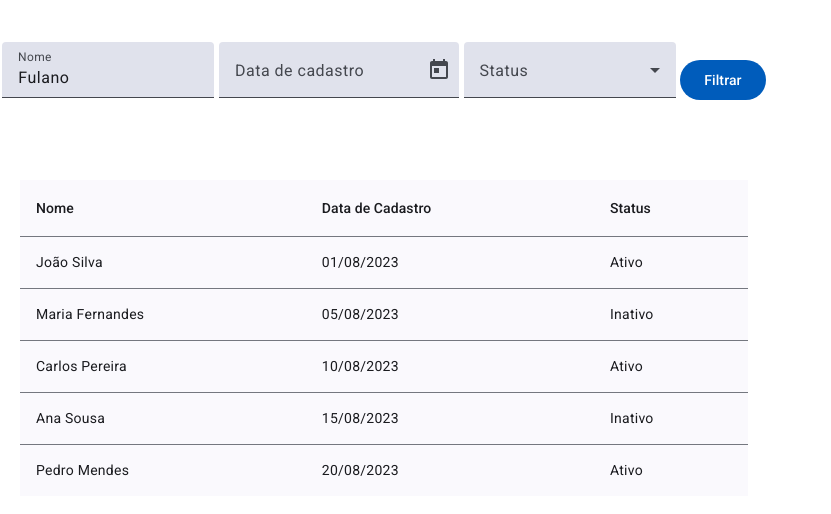
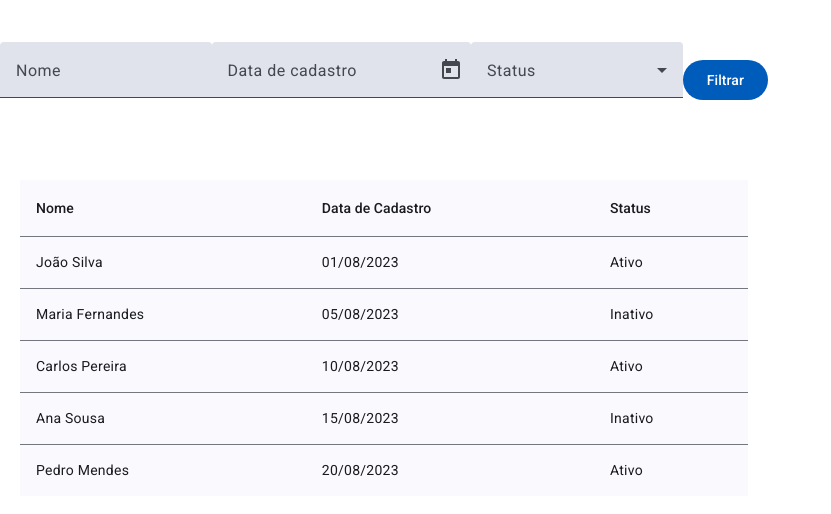
Before and after one commit to felipems1/users-filter, an Angular app: page / in a window 1280 px wide. Shown: the top 514 px of the page, without its empty margins (0-831 px from the left). Built offline with nearby package versions, Linux system fonts and the light colour scheme.

Commit message:
feat: add name filter to user list

```diff
--- a/src/app/app.component.html
+++ b/src/app/app.component.html
@@ -1,10 +1,10 @@
 <div class="flex h-screen">
   <div class="w-3/5 h-full flex flex-col">
     <div class="flex-grow">
-      <app-filter></app-filter>
+      <app-filter (onFilter)="onFilter($event)"></app-filter>
     </div>
     <div class="h-4/5">
-      <app-users-list [usersList]="users()" (userSelected)="onUserSelected($event)"></app-users-list>
+      <app-users-list [usersList]="usersListFiltered()" (userSelected)="onUserSelected($event)"></app-users-list>
     </div>
   </div>
   <div class="w-2/5 max-h-screen">
--- a/src/app/app.component.ts
+++ b/src/app/app.component.ts
@@ -1,9 +1,10 @@
-import { Component, signal } from '@angular/core';
+import { Component, OnInit, signal, WritableSignal } from '@angular/core';
 import { UserDetailsComponent } from './shared/components/user-details/user-details.component';
 import { FilterComponent } from './shared/components/filter/filter.component';
 import { UsersListComponent } from './shared/components/users-list/users-list.component';
 import { IUser } from './shared/interfaces/user/user.interface';
 import { UsersList } from './mocks/users-list';
+import { IFilterOptions } from './shared/interfaces/filter-options.inteface';
 
 @Component({
   selector: 'app-root',
@@ -12,13 +13,45 @@ import { UsersList } from './mocks/users-list';
   templateUrl: './app.component.html',
   styleUrl: './app.component.scss'
 })
-export class AppComponent {
+export class AppComponent implements OnInit {
   public readonly userSelected = signal<IUser>({} as IUser);
   public readonly showUserDetails = signal<boolean>(false);
-  public readonly users = signal<IUser[]>(UsersList);
+  public readonly usersList = signal<IUser[]>([]);
+  public readonly usersListFiltered = signal<IUser[]>([]);
+
+  ngOnInit(): void {
+    setTimeout(() => {
+      this.usersList.set(UsersList);
+      this.usersListFiltered.set(this.usersList());
+    }, 1000);
+  }
 
   onUserSelected(user: IUser): void {
     this.userSelected.set(user);
     this.showUserDetails.set(true);
   }
+
+  onFilter(filterOptions: IFilterOptions): void {
+    this.usersListFiltered.set(this.filterUsersList(filterOptions, this.usersList()));
+  }
+
+  filterUsersList(filterOptions: IFilterOptions, usersList: IUser[]): IUser[] {
+    let filteredList: IUser[] = [];
+
+    filteredList = this.filterUsersListByName(filterOptions.name, usersList);
+
+    return filteredList;
+  }
+
+  filterUsersListByName(name: string | undefined, usersList: IUser[]): IUser[] {
+    const NAME_NOT_TYPED = name === undefined;
+
+    if (NAME_NOT_TYPED) {
+      return usersList;
+    }
+
+    const filteredList = usersList.filter((user) => user.nome.toLocaleLowerCase().includes(name.toLocaleLowerCase()));
+
+    return filteredList;
+  }
 }
--- a/src/app/shared/components/filter/filter.component.html
+++ b/src/app/shared/components/filter/filter.component.html
@@ -1,29 +1,44 @@
 <div class="w-full h-full">
-  <form class="w-full h-full flex justify-around items-center">
+  <div class="w-full h-full flex justify-around items-center">
     <mat-form-field>
       <mat-label>Nome</mat-label>
-      <input matInput placeholder="Ex. Fulano da Silva" value="Fulano" />
+      <input
+        matInput
+        placeholder="Ex. Fulano da Silva"
+        [(ngModel)]="filterOptions.name"
+      />
     </mat-form-field>
 
     <mat-form-field>
       <mat-label>Data de cadastro</mat-label>
-      <input matInput [matDatepicker]="picker" />
+      <mat-date-range-input [rangePicker]="picker">
+        <input
+          matStartDate
+          placeholder="Start date"
+          [(ngModel)]="filterOptions.startDate"
+        />
+        <input
+          matEndDate
+          placeholder="End date"
+          [(ngModel)]="filterOptions.endDate"
+        />
+      </mat-date-range-input>
       <mat-datepicker-toggle
         matIconSuffix
         [for]="picker"
       ></mat-datepicker-toggle>
-      <mat-datepicker #picker></mat-datepicker>
+      <mat-date-range-picker #picker></mat-date-range-picker>
     </mat-form-field>
 
     <mat-form-field>
       <mat-label>Status</mat-label>
-      <mat-select>
-        @for (food of foods; track food) {
-        <mat-option [value]="food.value">{{ food.viewValue }}</mat-option>
+      <mat-select [(ngModel)]="filterOptions.status">
+        @for (status of statusList; track status) {
+        <mat-option [value]="status.value">{{ status.description }}</mat-option>
         }
       </mat-select>
     </mat-form-field>
 
-    <button mat-flat-button>Filtrar</button>
-  </form>
+    <button mat-flat-button (click)="onFilter()">Filtrar</button>
+  </div>
 </div>
--- a/src/app/shared/components/filter/filter.component.ts
+++ b/src/app/shared/components/filter/filter.component.ts
@@ -1,23 +1,37 @@
-import { Component } from '@angular/core';
+import { Component, output, signal } from '@angular/core';
 import { MatDatepickerModule } from '@angular/material/datepicker';
 import { MatInputModule } from '@angular/material/input';
 import { MatFormFieldModule } from '@angular/material/form-field';
 import { provideNativeDateAdapter } from '@angular/material/core';
 import { MatSelectModule } from '@angular/material/select';
 import { MatButtonModule } from '@angular/material/button';
+import { IFilterOptions } from '../../interfaces/filter-options.inteface';
+import { FormsModule } from '@angular/forms';
 
 @Component({
   selector: 'app-filter',
   standalone: true,
   providers: [provideNativeDateAdapter()],
-  imports: [MatFormFieldModule, MatInputModule, MatDatepickerModule, MatSelectModule, MatButtonModule],
+  imports: [MatFormFieldModule, MatInputModule, MatDatepickerModule, MatSelectModule, MatButtonModule, FormsModule],
   templateUrl: './filter.component.html',
   styleUrl: './filter.component.scss'
 })
 export class FilterComponent {
-  foods: any = [
-    { value: 'steak-0', viewValue: 'Steak' },
-    { value: 'pizza-1', viewValue: 'Pizza' },
-    { value: 'tacos-2', viewValue: 'Tacos' },
+  public readonly filterOptions: IFilterOptions = {
+    name: undefined,
+    startDate: undefined,
+    endDate: undefined,
+    status: undefined,
+  };
+
+  public readonly statusList = [
+    { description: 'Ativo', value: true },
+    { description: 'Inativo', value: false },
   ];
+
+  public readonly onFilterEmit = output<IFilterOptions>({ alias: 'onFilter' });
+
+  onFilter(): void {
+    this.onFilterEmit.emit(this.filterOptions);
+  };
 }
--- /dev/null
+++ b/src/app/shared/interfaces/filter-options.inteface.ts
@@ -0,0 +1,6 @@
+export interface IFilterOptions {
+  name: string | undefined;
+  startDate: Date | undefined;
+  endDate: Date | undefined;
+  status: boolean | undefined;
+}
```
